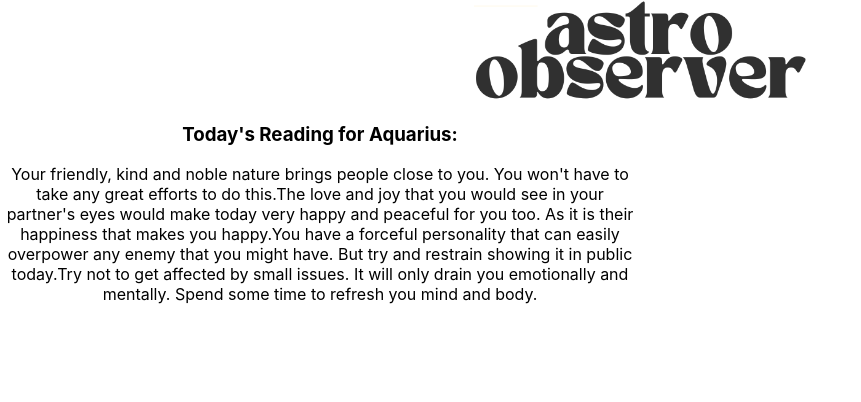
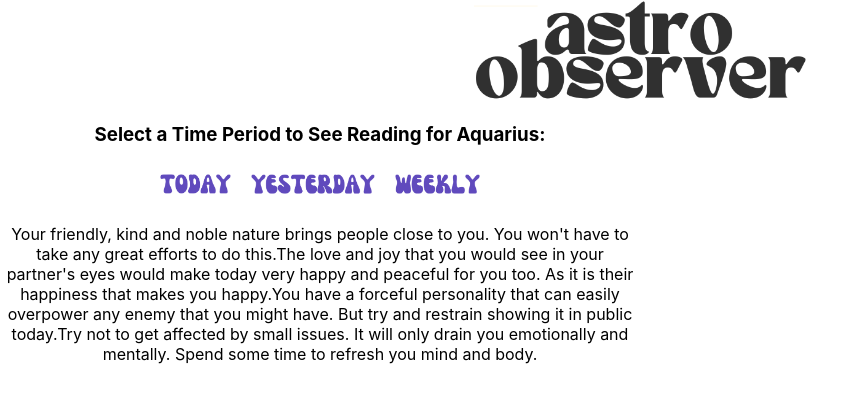
Before and after one commit to paulina-isabel/astro-observer, a React (Create React App) app: page /Aquarius in a window 1280 px wide. Shown: the top 402 px of the page, without its empty margins (0-861 px from the left). Built offline with nearby package versions, Linux system fonts and the light colour scheme.

Commit message:
Add a state for time period selection.

```diff
--- a/src/Components/SignCard/SignCard.js
+++ b/src/Components/SignCard/SignCard.js
@@ -6,7 +6,7 @@ const SignCard = ({ image, signName }) => {
   return (
     <Link to={`/${signName}`}>
       <div className="sign-card">
-        <img src={image} className='sign-image'/>
+        <img src={image} className='sign-image' alt={signName}/>
       </div>
     </Link>
   )
--- a/src/Components/TodaysReading/TodaysReading.css
+++ b/src/Components/TodaysReading/TodaysReading.css
@@ -2,3 +2,8 @@
   width: 50vw;
   text-align: center;
 }
+
+.time-period-img {
+  height: 20px;
+  padding: 10px;
+}
--- a/src/Components/TodaysReading/TodaysReading.js
+++ b/src/Components/TodaysReading/TodaysReading.js
@@ -1,13 +1,17 @@
 import './TodaysReading.css'
 import { useParams } from 'react-router-dom';
 import { useEffect, useState } from 'react';
+import today from '../.././images/today.png';
+import yesterday from '../.././images/yesterday.png';
+import weekly from '../.././images/weekly.png';
 import getData from '../../apiCalls';
 
 const TodaysReading = () => {
+  const [selectedImage, setSelectedImage] = useState('');
+  const [selectedSign, setSelectedSign] = useState('');
+  const [prediction, setPrediction] = useState('')
 
-  const [selectedSign, setSelectedSign] = useState('');
   const { sign } = useParams();
-  const [prediction, setPrediction] = useState('')
 
   // useEffect(() => {
   //   const fetchData = async () => {
@@ -27,16 +31,42 @@ const TodaysReading = () => {
   //   fetchData();
   // }, [sign]);
 
+  console.log(selectedImage)
 
   return (
     <div className='todays-reading-card'>
-      <h3>Today's Reading for {sign}:</h3>
+
+      <h3>Select a Time Period to See Reading for {sign}:</h3>
+
+      <div className='time-periods'>
+
+        <img
+          src={today}
+          className='time-period-img'
+          alt='today'
+          onClick={() => setSelectedImage('today')}
+        />
+        <img
+          src={yesterday}
+          className='time-period-img'
+          alt='yesterday'
+          onClick={() => setSelectedImage('yesterday')}
+        />
+        <img
+          src={weekly}
+          className='time-period-img'
+          alt='weekly'
+          onClick={() => setSelectedImage('weekly')}
+        />
+      </div>
+
       <p className='prediction'>
         {/* {prediction} */}
         Your friendly, kind and noble nature brings people close to you. You won't have to take any great efforts to do this.The love and joy that you would see in your partner's eyes would make today very happy and peaceful for you too. As it is their happiness that makes you happy.You have a forceful personality that can easily overpower any enemy that you might have. But try and restrain showing it in public today.Try not to get affected by small issues. It will only drain you emotionally and mentally. Spend some time to refresh you mind and body.
       </p>
+
     </div>
   )
-}
+};
 
-export default TodaysReading
+export default TodaysReading;
```
